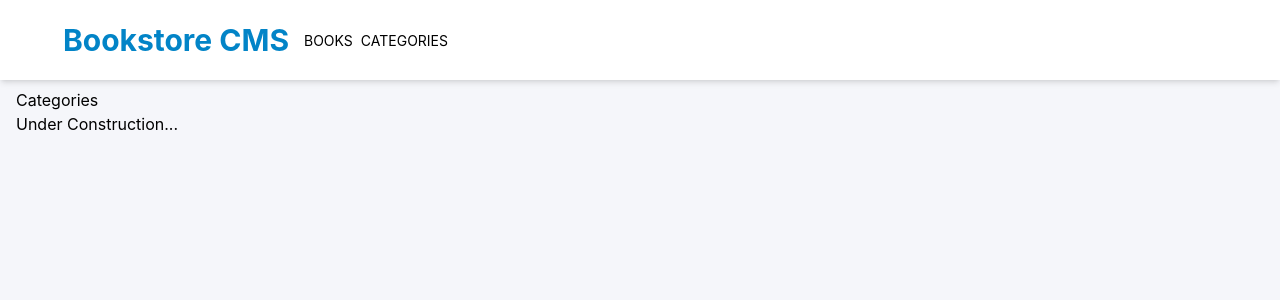
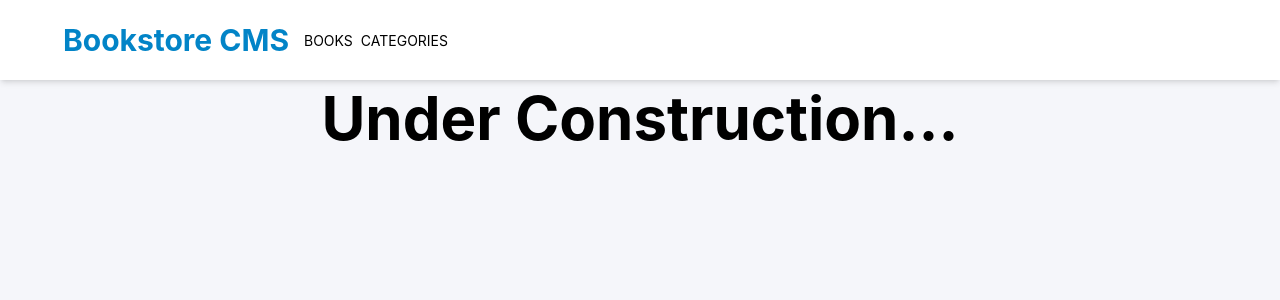
Before and after one commit to lincoln1883/anancy-bookstore, a React (Create React App) app: page /categories in a window 1280 px wide. Shown: the top 300 px of the page. Built offline with nearby package versions, Linux system fonts and the light colour scheme; no server answers.

Commit message:
Add styling to the categories page.

```diff
--- a/src/pages/Categories.jsx
+++ b/src/pages/Categories.jsx
@@ -2,8 +2,7 @@ import React from 'react';
 
 const Categories = () => (
   <div>
-    <h2>Categories</h2>
-    <p>
+    <p className="text-center font-bold text-6xl">
       Under Construction...
     </p>
   </div>
```
